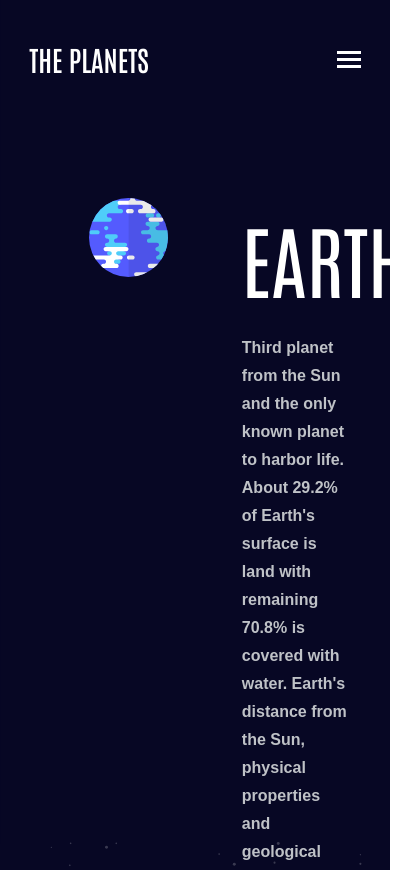
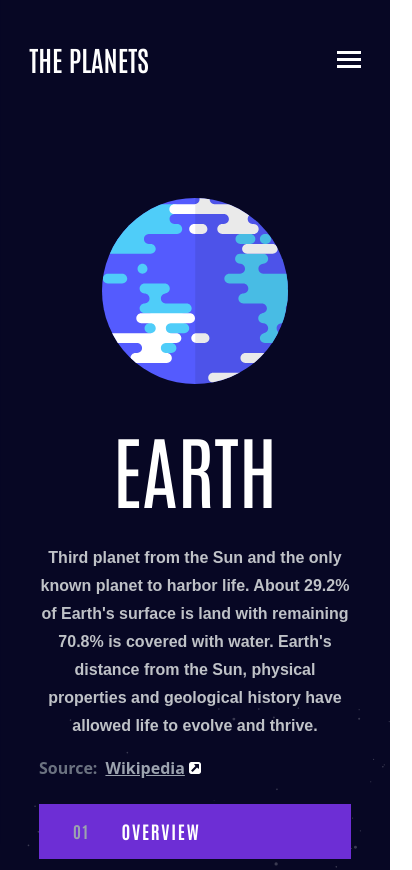
Before and after one commit to SajeedAninda/Planets-Facts, a React (Vite) app: page / in a window 390 px wide. Shown: the top 870 px of the page, 412 px wide, since content can reach past the window. Built offline with nearby package versions, Linux system fonts and the light colour scheme.

Commit message:
Made topDiv in home section responsive

```diff
--- a/src/Components/Home/Home.jsx
+++ b/src/Components/Home/Home.jsx
@@ -61,8 +61,8 @@ const Home = ({ selectedPlanet, buttonColor }) => {
             <div className="w-[80%] mx-auto">
                 {planetData ? (
                     <div>
-                        <div className="topDiv flex gap-6">
-                            <div className="relative imgDiv w-[65%] px-10">
+                        <div className="topDiv flex flex-col lg:flex-row gap-6">
+                            <div className="relative imgDiv w-full lg:w-[65%] px-10">
                                 <img
                                     src={image}
                                     alt={planetData.name}
@@ -78,9 +78,9 @@ const Home = ({ selectedPlanet, buttonColor }) => {
                                 )}
                             </div>
 
-                            <div className="textDiv w-[35%] text-white">
-                                <h1 className="text-[80px] font-antonio uppercase mb-4">{planetData.name}</h1>
-                                <p className="font-spartan leading-7 text-[#bfc2c7] font-semibold mb-4">{text}</p>
+                            <div className="textDiv w-full lg:w-[35%] text-white">
+                                <h1 className="text-[80px] text-center lg:text-left font-antonio uppercase mb-4">{planetData.name}</h1>
+                                <p className="font-spartan text-center lg:text-left leading-7 text-[#bfc2c7] font-semibold mb-4">{text}</p>
                                 <span className="flex gap-2 items-center text-gray-500 font-semibold mb-4">
                                     <p>Source:</p>
                                     <a
```
